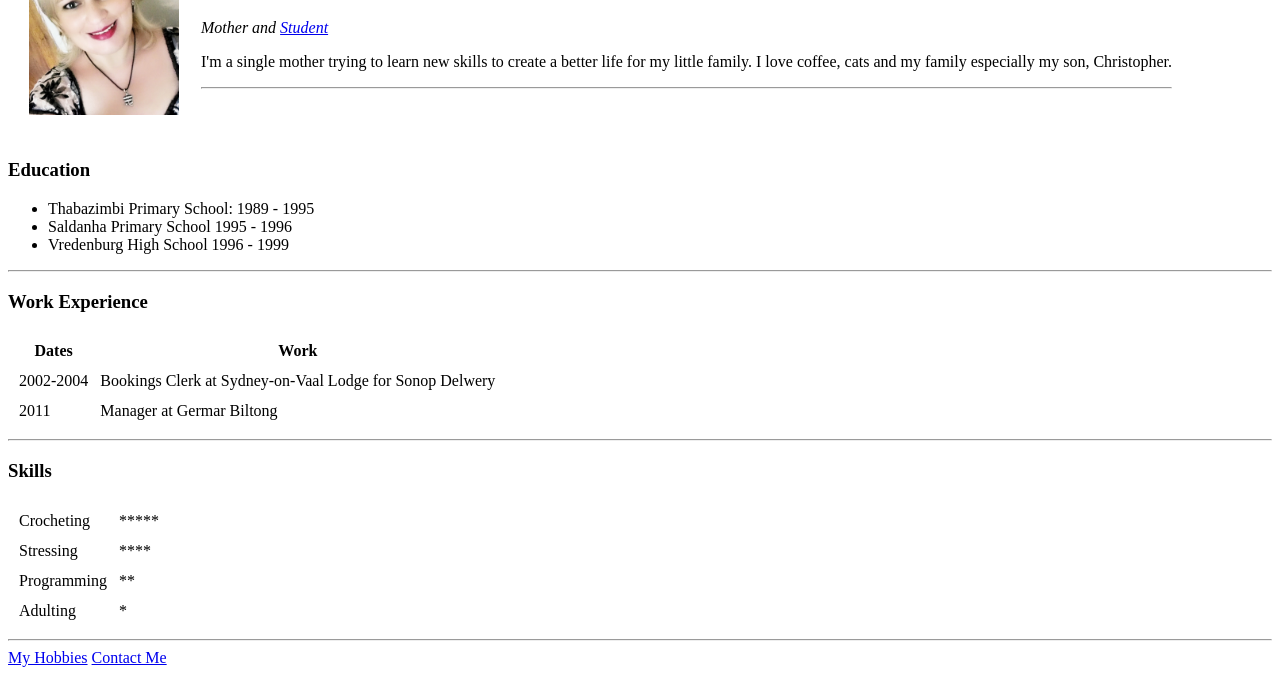
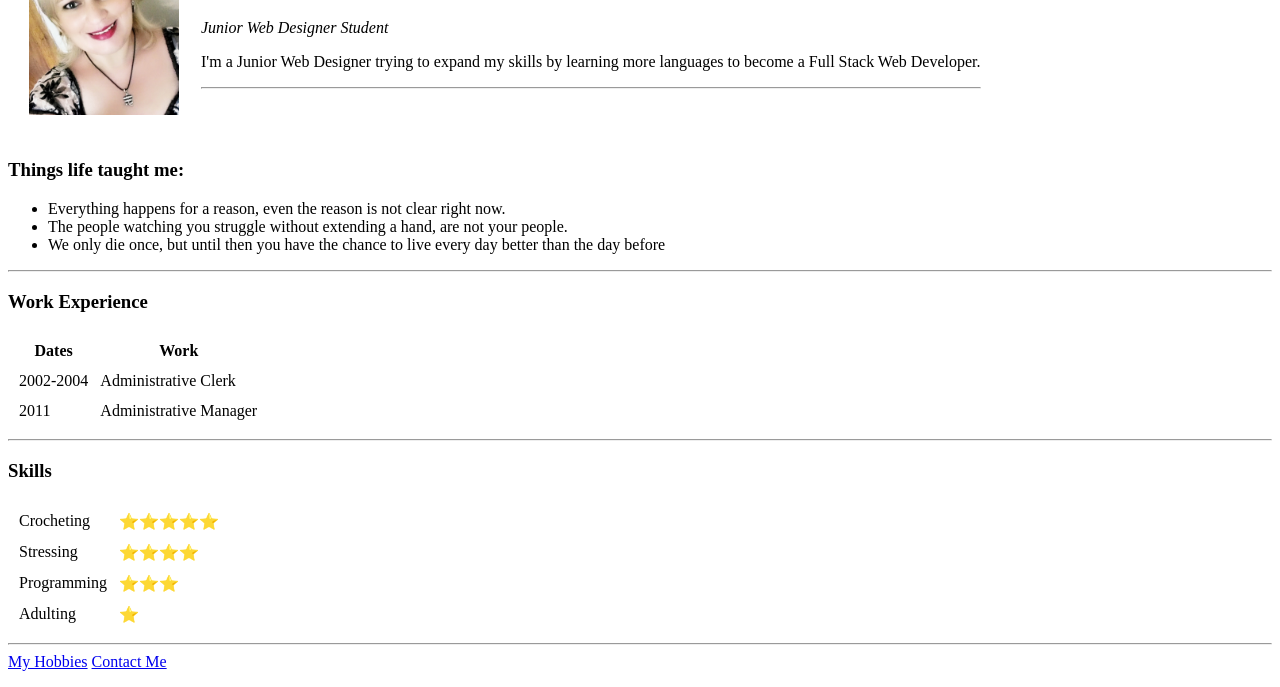
Before and after one commit to sonjapple/cv, a plain HTML site: page index.html in a window 1280 px wide. Shown: the part 113-800 px from the top of the page. Drawn offline with Linux system fonts and the light colour scheme.

Commit message:
updated information on html file

```diff
--- a/index.html
+++ b/index.html
@@ -13,18 +13,19 @@
       <td><img src="images/sonja.jpg" alt="Sonja's Profile Picture" width="150px"></td>
       <td>
         <h1>Sonja Barnard</h1>
-        <p><em>Mother and <a href="https://www.udemy.com">Student</a></em></p>
-        <p>I'm a single mother trying to learn new skills to create a better life for my little family. I love coffee, cats and my family especially my son, Christopher.</p>
+        <p><em>Junior Web Designer Student</a></em></p>
+        <p>I'm a Junior Web Designer trying to expand my skills by learning more
+          languages to become a Full Stack Web Developer.</p>
         <hr>
       </td>
     </tr>
   </table>
 
-  <h3>Education</h3>
+  <h3>Things life taught me:</h3>
   <ul>
-    <li>Thabazimbi Primary School: 1989 - 1995</li>
-    <li>Saldanha Primary School 1995 - 1996</li>
-    <li>Vredenburg High School 1996 - 1999</li>
+    <li>Everything happens for a reason, even the reason is not clear right now.</li>
+    <li>The people watching you struggle without extending a hand, are not your people.</li>
+    <li>We only die once, but until then you have the chance to live every day better than the day before</li>
   </ul>
   <hr>
   <h3>Work Experience</h3>
@@ -38,11 +39,11 @@
     <tbody>
       <tr>
         <td>2002-2004</td>
-        <td>Bookings Clerk at Sydney-on-Vaal Lodge for Sonop Delwery</td>
+        <td>Administrative Clerk</td>
       </tr>
       <tr>
         <td>2011</td>
-        <td>Manager at Germar Biltong</td>
+        <td>Administrative Manager</td>
       </tr>
     </tbody>
   </table>
@@ -51,19 +52,19 @@
   <table cellspacing="10px">
     <tr>
       <td>Crocheting</td>
-      <td>*****</td>
+      <td>⭐⭐⭐⭐⭐</td>
     </tr>
     <tr>
       <td>Stressing</td>
-      <td>****</td>
+      <td>⭐⭐⭐⭐</td>
     </tr>
     <tr>
       <td>Programming</td>
-      <td>**</td>
+      <td>⭐⭐⭐</td>
     </tr>
     <tr>
       <td>Adulting</td>
-      <td>*</td>
+      <td>⭐</td>
     </tr>
   </table>
 
```
Also changed, not shown: contact-me.html (+4 -4 lines), hobbies.html (+0 -1 lines).
